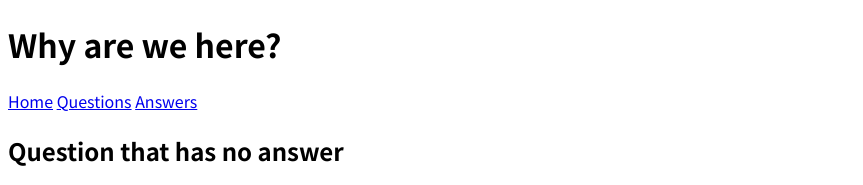
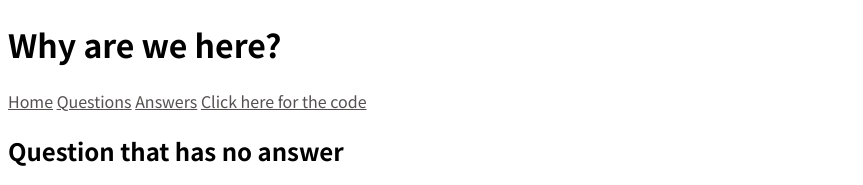
Before and after one commit to aion43/aion43.github.io, a plain HTML site: page index.html in a window 1280 px wide. Shown: the top 185 px of the page, without its empty margins (0-863 px from the left). Drawn offline with Linux system fonts and the light colour scheme.

Commit message:
Update index.html

```diff
--- a/index.html
+++ b/index.html
@@ -11,6 +11,12 @@
 		body {
 			font-family: "Noto Sans JP", sans-serif;
 		}
+		a:link {
+			color:#545050;
+		}
+		a:visited {
+			color: skyblue;
+		}
 	</style>
 	<title>Questions</title>
 </head>
@@ -23,6 +29,7 @@
 				<a href="#">Home</a>
 				<a href="#">Questions</a>
 				<a href="#">Answers</a>
+				<a href="https://github.com/aion43/aion43.github.io/blob/main/index.html">Click here for the code</a>
 			</nav>
 		</header>
 		<article>
```
